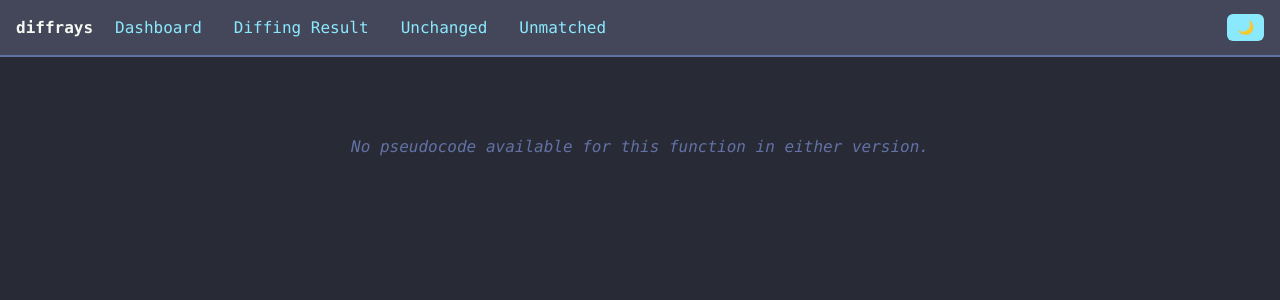
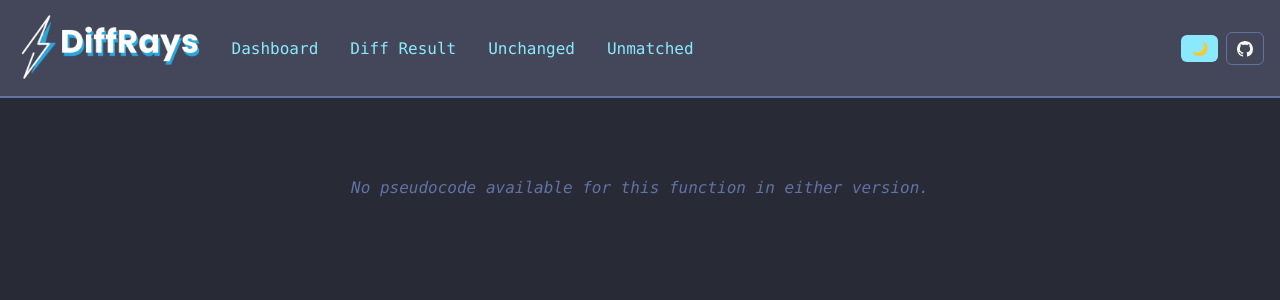
Before and after one commit to pwnfuzz/diffrays, a Flask app: template Source/0.6/diffrays/templates/diff.html in a window 1280 px wide. Shown: the top 300 px of the page. Run offline with Flask 3, Linux system fonts and the light colour scheme; the template is opened without the code that fills it, so the values that code supplies are empty.

Commit message:
Updated 0.8 and Added logo

```diff
--- a/Source/0.8/diffrays/server.py
+++ b/Source/0.8/diffrays/server.py
@@ -9,7 +9,7 @@ from typing import Optional, Tuple, List, Dict, Any
 from dataclasses import dataclass
 import os
 
-from flask import Flask, g, render_template, request, abort, url_for, redirect
+from flask import Flask, g, render_template, request, abort, url_for, redirect, send_from_directory
 from .log import get_logger
 
 
@@ -63,12 +63,17 @@ def create_app(db_path: str, log_file: Optional[str] = None, host: str = "127.0.
     Create a Flask app that serves function lists and HTML diffs from a diffrays SQLite DB.
     """
     app = Flask(__name__, template_folder=os.path.join(os.path.dirname(__file__), 'templates'))
+    app.static_folder = os.path.join(os.path.dirname(__file__), 'static')
     app.config["DB_PATH"] = str(Path(db_path).resolve())
     app.config["HOST"] = host
     app.config["PORT"] = port
 
     logger_name = f"diffrays.server[{Path(db_path).name}]"
     app.logger_obj = get_logger(logger_name, log_file=log_file)
+
+    @app.route('/static/<path:filename>')
+    def static_files(filename):
+        return send_from_directory(app.static_folder, filename)
 
     @app.before_request
     def _log_request():
@@ -247,7 +252,7 @@ def create_app(db_path: str, log_file: Optional[str] = None, host: str = "127.0.
         <html lang="en">
            <head>
               <meta charset="utf-8" />
-              <title>Diff Output (Dracula)</title>
+              <title>Diff Output</title>
               <style>
                  body {{
                  margin:20px;
@@ -313,58 +318,31 @@ def create_app(db_path: str, log_file: Optional[str] = None, host: str = "127.0.
                  text-align:center;
                  }}
 
-                 /* Full line highlighting for additions (green) */
-                 .diff tr.diff_add td,
+                 /* Standard difflib highlighting */
                  .diff .diff_add {{
-                 background:#244032 !important;
-                 color:#50fa7b !important;
+                 background:#244032;
+                 color:#50fa7b;
                  }}
 
-                 /* Full line highlighting for changes (orange) - controlled by checkbox */
-                 .diff tr.diff_chg td,
                  .diff .diff_chg {{
-                 background:#4b3d1f !important;
-                 color:#ffb86c !important;
+                 background:#4b3d1f;
+                 color:#ffb86c;
                  }}
 
                  /* Hide character-level highlighting when checkbox is unchecked */
-                 body.hide-char-level .diff tr.diff_chg td,
                  body.hide-char-level .diff .diff_chg {{
                  background: transparent !important;
                  color: inherit !important;
                  }}
 
-                 /* Full line highlighting for deletions (red) */
-                 .diff tr.diff_sub td,
                  .diff .diff_sub {{
-                 background:#4a2c32 !important;
-                 color:#ff5555 !important;
+                 background:#4a2c32;
+                 color:#ff5555;
                  }}
 
-                 /* Override any inline span highlighting within diff lines */
-                 .diff_add span,
-                 .diff_chg span,
-                 .diff_sub span {{
-                 background:inherit !important;
-                 color:inherit !important;
-                 }}
-
-                 /* Regular hover for non-addition lines */
-                 .diff tr:not(.diff_add):hover td {{
+                 /* Regular hover effects */
+                 .diff tr:hover td {{
                  background:#383a59 !important;
-                 }}
-
-                 /* NO hover effect for addition lines - keep them green */
-                 .diff tr.diff_add:hover td {{
-                 background:#244032 !important;
-                 color:#50fa7b !important;
-                 }}
-
-                 /* Specific override for cells with diff_add content */
-                 .diff td:has(span.diff_add):hover,
-                 .diff td.diff_add:hover {{
-                 background:#244032 !important;
-                 color:#50fa7b !important;
                  }}
 
                  .diff_next {{ display:none !important; }}
@@ -394,46 +372,29 @@ def create_app(db_path: str, log_file: Optional[str] = None, host: str = "127.0.
                  color: #495057;
                  }}
 
-                 /* Full line highlighting for light mode */
-                 body.light .diff tr.diff_add td,
+                 /* Light mode highlighting */
                  body.light .diff .diff_add {{
-                 background:#d4edda !important;
-                 color:#155724 !important;
+                 background:#d4edda;
+                 color:#155724;
                  }}
-                 body.light .diff tr.diff_chg td,
                  body.light .diff .diff_chg {{
-                 background:#fff3cd !important;
-                 color:#856404 !important;
+                 background:#fff3cd;
+                 color:#856404;
                  }}
-                 body.light .diff tr.diff_sub td,
                  body.light .diff .diff_sub {{
-                 background:#f8d7da !important;
-                 color:#721c24 !important;
+                 background:#f8d7da;
+                 color:#721c24;
                  }}
 
                  /* Light mode: Hide character-level highlighting when checkbox is unchecked */
-                 body.light.hide-char-level .diff tr.diff_chg td,
                  body.light.hide-char-level .diff .diff_chg {{
                  background: transparent !important;
                  color: inherit !important;
                  }}
 
                  /* Light mode hover effects */
-                 body.light .diff tr:not(.diff_add):hover td {{
+                 body.light .diff tr:hover td {{
                  background:#e2e6ea !important;
-                 }}
-
-                 /* Light mode: NO hover effect for addition lines - keep them green */
-                 body.light .diff tr.diff_add:hover td {{
-                 background:#d4edda !important;
-                 color:#155724 !important;
-                 }}
-
-                 /* Light mode: Specific override for cells with diff_add content */
-                 body.light .diff td:has(span.diff_add):hover,
-                 body.light .diff td.diff_add:hover {{
-                 background:#d4edda !important;
-                 color:#155724 !important;
                  }}
 
                  #toggle-dark {{
@@ -472,7 +433,13 @@ def create_app(db_path: str, log_file: Optional[str] = None, host: str = "127.0.
                  (function(){{
                      try {{
                          const saved = localStorage.getItem('diffrays-theme');
-                         if (saved === 'light') {{ document.body.classList.add('light'); }}
+                         if (saved === 'light') {{
+                             document.body.classList.add('light');
+                             document.documentElement.setAttribute('data-theme', 'light');
+                             // Update button text to reflect current state
+                             const btn = document.getElementById('toggle-dark');
+                             if (btn) btn.textContent = "🌙 Toggle Dark Mode";
+                         }}
                      }} catch(e) {{}}
                  }})();
 
@@ -490,7 +457,7 @@ def create_app(db_path: str, log_file: Optional[str] = None, host: str = "127.0.
 
                  const btn = document.getElementById('toggle-dark');
                  const charLevelToggle = document.getElementById('char-level-toggle');
-                 let light = false;
+                 let light = document.body.classList.contains('light');
 
                  // Dark/Light mode toggle
                  btn.addEventListener('click', () => {{
@@ -501,9 +468,11 @@ def create_app(db_path: str, log_file: Optional[str] = None, host: str = "127.0.
                      }} else {{
                        btn.textContent="🌙 Toggle Light Mode";
                      }}
-                     try {{ localStorage.setItem('diffrays-theme', light ? 'light' : 'dark'); }} catch(e) {{}}
-                     // Update addition colors when theme changes
-                     updateAdditionColors();
+                     try {{
+                         localStorage.setItem('diffrays-theme', light ? 'light' : 'dark');
+                         // Also update the documentElement attribute to match main site behavior
+                         document.documentElement.setAttribute('data-theme', light ? 'light' : 'dark');
+                     }} catch(e) {{}}
                  }});
 
                  // Character level highlighting toggle
@@ -514,63 +483,6 @@ def create_app(db_path: str, log_file: Optional[str] = None, host: str = "127.0.
                          document.body.classList.add('hide-char-level');
                      }}
                  }});
-
-                 // Add full-line highlighting and hover protection
-                 function addFullLineClasses() {{
-                     const diffTable = document.querySelector('table.diff');
-                     if (diffTable) {{
-                         const tds = diffTable.querySelectorAll('td');
-                         tds.forEach(td => {{
-                             // Highlight full lines for additions (green)
-                             if (td.querySelector('span.diff_add')) {{
-                                 td.style.backgroundColor = '#244032';
-                                 td.style.color = '#50fa7b';
-                                 td.classList.add('diff_add');
-
-                                 // Add specific hover protection
-                                 td.addEventListener('mouseenter', function() {{
-                                     if (document.body.classList.contains('light')) {{
-                                         this.style.backgroundColor = '#d4edda';
-                                         this.style.color = '#155724';
-                                     }} else {{
-                                         this.style.backgroundColor = '#244032';
-                                         this.style.color = '#50fa7b';
-                                     }}
-                                 }});
-
-                                 td.addEventListener('mouseleave', function() {{
-                                     if (document.body.classList.contains('light')) {{
-                                         this.style.backgroundColor = '#d4edda';
-                                         this.style.color = '#155724';
-                                     }} else {{
-                                         this.style.backgroundColor = '#244032';
-                                         this.style.color = '#50fa7b';
-                                     }}
-                                 }});
-                             }}
-                         }});
-                     }}
-                 }}
-
-                 // Update colors when theme changes
-                 function updateAdditionColors() {{
-                     const additionCells = document.querySelectorAll('td.diff_add');
-                     additionCells.forEach(td => {{
-                         if (document.body.classList.contains('light')) {{
-                             td.style.backgroundColor = '#d4edda';
-                             td.style.color = '#155724';
-                         }} else {{
-                             td.style.backgroundColor = '#244032';
-                             td.style.color = '#50fa7b';
-                         }}
-                     }});
-                 }}
-
-                 // Run immediately
-                 addFullLineClasses();
-
-                 // Also run when DOM is ready
-                 document.addEventListener('DOMContentLoaded', addFullLineClasses);
               </script>
            </body>
         </html>
@@ -647,7 +559,7 @@ def create_app(db_path: str, log_file: Optional[str] = None, host: str = "127.0.
                 })
         return render_template(
             "list.html",
-            title=(f"Diffing Result — {levels[0].title()}" if filter_level else "Diffing Result"),
+            title=(f"Diff Result — {levels[0].title()}" if filter_level else "Diff Result"),
             items=items,
             show_score=True,
             show_version=False,
@@ -731,8 +643,18 @@ def create_app(db_path: str, log_file: Optional[str] = None, host: str = "127.0.
         if not has_old and not has_new:
             return render_template("diff.html", name=name, has_old=False, has_new=False)
 
+        # Get module names from metadata
+        meta = fetch_binary_metadata(conn)
+        old_module = "OLD"
+        new_module = "NEW"
+
+        if meta and meta.get("old") and meta["old"].get("metadata") and meta["old"]["metadata"].get("metadata"):
+            old_module = meta["old"]["metadata"]["metadata"].get("module", "OLD")
+        if meta and meta.get("new") and meta["new"].get("metadata") and meta["new"]["metadata"].get("metadata"):
+            new_module = meta["new"]["metadata"]["metadata"].get("module", "NEW")
+
         # Generate Dracula-themed diff
-        diff_html = make_dracula_diff_html(old_text or "", new_text or "", "OLD_VERSION", "NEW_VERSION")
+        diff_html = make_dracula_diff_html(old_text or "", new_text or "", f"{old_module}", f"{new_module}")
         return diff_html
 
     @app.route("/debug/functions")
--- a/Source/0.8/diffrays/templates/base.html
+++ b/Source/0.8/diffrays/templates/base.html
@@ -61,6 +61,8 @@
       border: 1px solid var(--border);
     }
     .nav a:hover { color: var(--link-hover); }
+    .logo-container { display: flex; align-items: center; }
+    .logo { height: 72px; width: auto; margin-right: 8px; }
     .right-controls { display: flex; gap: 8px; align-items: center; }
     .btn {
       background: var(--accent);
@@ -88,14 +90,22 @@
 <body>
 <header>
   <div class="nav">
-    <strong>diffrays</strong>
+    <div class="logo-container">
+      <img src="{{ url_for('static', filename='images/logo-dark.png') }}" alt="DiffRays Logo" class="logo" id="logoImg" onerror="this.style.display='none'; this.nextElementSibling.style.display='inline';">
+      <strong style="display:none;">diffrays</strong>
+    </div>
     <a href="{{ url_for('dashboard') }}" class="{% if request.endpoint == 'dashboard' %}active{% endif %}">Dashboard</a>
-    <a href="{{ url_for('diffs_page') }}" class="{% if request.endpoint == 'diffs_page' %}active{% endif %}">Diffing Result</a>
+    <a href="{{ url_for('diffs_page') }}" class="{% if request.endpoint == 'diffs_page' %}active{% endif %}">Diff Result</a>
     <a href="{{ url_for('unchanged_page') }}" class="{% if request.endpoint == 'unchanged_page' %}active{% endif %}">Unchanged</a>
     <a href="{{ url_for('unmatched_page') }}" class="{% if request.endpoint == 'unmatched_page' %}active{% endif %}">Unmatched</a>
   </div>
   <div class="right-controls">
     <button id="themeToggle" class="btn" aria-label="Toggle theme">🌙</button>
+    <a href="https://github.com/pwnfuzz/DiffRays" target="_blank" class="btn secondary" aria-label="GitHub Repository">
+      <svg width="16" height="16" viewBox="0 0 16 16" fill="currentColor" style="display: inline-block; vertical-align: middle;">
+        <path d="M8 0C3.58 0 0 3.58 0 8c0 3.54 2.29 6.53 5.47 7.59.4.07.55-.17.55-.38 0-.19-.01-.82-.01-1.49-2.01.37-2.53-.49-2.69-.94-.09-.23-.48-.94-.82-1.13-.28-.15-.68-.52-.01-.53.63-.01 1.08.58 1.23.82.72 1.21 1.87.87 2.33.66.07-.52.28-.87.51-1.07-1.78-.2-3.64-.89-3.64-3.95 0-.87.31-1.59.82-2.15-.08-.2-.36-1.02.08-2.12 0 0 .67-.21 2.2.82.64-.18 1.32-.27 2-.27.68 0 1.36.09 2 .27 1.53-1.04 2.2-.82 2.2-.82.44 1.1.16 1.92.08 2.12.51.56.82 1.27.82 2.15 0 3.07-1.87 3.75-3.65 3.95.29.25.54.73.54 1.48 0 1.07-.01 1.93-.01 2.2 0 .21.15.46.55.38A8.013 8.013 0 0 0 16 8c0-4.42-3.58-8-8-8z"/>
+      </svg>
+    </a>
   </div>
 </header>
 <main>
@@ -104,17 +114,46 @@
 <script>
   (function(){
     const key = 'diffrays-theme';
-    const saved = localStorage.getItem(key);
-    if (saved === 'light') document.documentElement.setAttribute('data-theme','light');
+
+    function updateTheme() {
+      const saved = localStorage.getItem(key);
+      const isLight = saved === 'light';
+      document.documentElement.setAttribute('data-theme', isLight ? 'light' : 'dark');
+
+      // Update button text
+      const btn = document.getElementById('themeToggle');
+      if (btn) {
+        btn.textContent = isLight ? '☀️' : '🌙';
+      }
+
+      // Update logo based on theme
+      const logoImg = document.getElementById('logoImg');
+      if (logoImg) {
+        const currentTheme = isLight ? 'light' : 'dark';
+        logoImg.src = logoImg.src.replace(/logo-(dark|light)\.png/, `logo-${currentTheme}.png`);
+      }
+    }
+
+    // Initial theme setup
+    updateTheme();
+
+    // Theme toggle handler
     document.getElementById('themeToggle').addEventListener('click', function(){
       const light = document.documentElement.getAttribute('data-theme') === 'light';
-      document.documentElement.setAttribute('data-theme', light ? 'dark' : 'light');
-      localStorage.setItem(key, light ? 'dark' : 'light');
-      this.textContent = (!light) ? '🌙' : '☀️';
+      const newTheme = light ? 'dark' : 'light';
+      localStorage.setItem(key, newTheme);
+      updateTheme();
     });
-    // initialize icon
-    const btn = document.getElementById('themeToggle');
-    btn.textContent = (document.documentElement.getAttribute('data-theme') === 'light') ? '☀️' : '🌙';
+
+    // Check for theme changes when page becomes visible (e.g., when navigating back)
+    document.addEventListener('visibilitychange', function() {
+      if (!document.hidden) {
+        updateTheme();
+      }
+    });
+
+    // Also check on focus (for cases where visibilitychange might not fire)
+    window.addEventListener('focus', updateTheme);
   })();
 </script>
 </body>
```
Also changed, not shown: README.md, Source/0.8/diffrays/static/images/logo-dark.png (added), Source/0.8/diffrays/static/images/logo-light.png (added).
